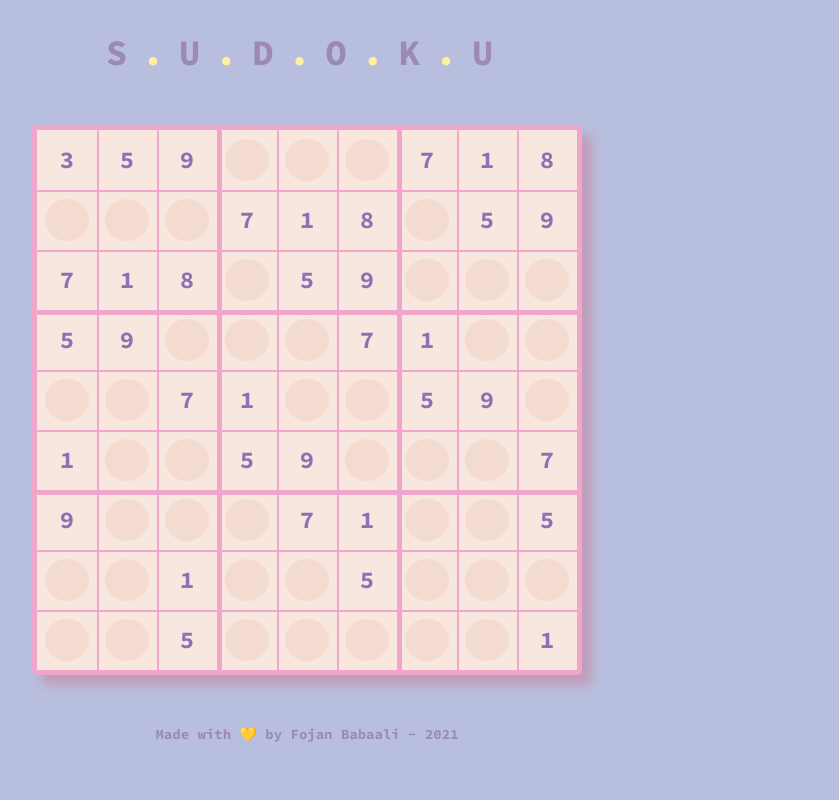
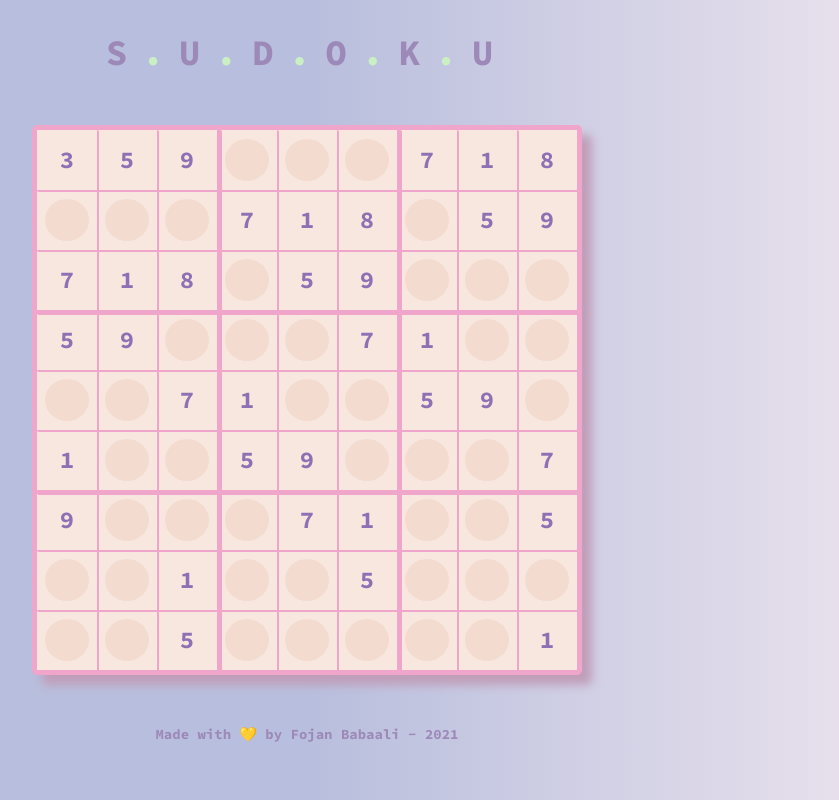
Before and after one commit to fojanb/fudoku-js, a plain HTML site: page index.html in a window 1280 px wide. Shown: the whole page, without its empty margins (333-1172 px from the left). Drawn offline with Linux system fonts and the light colour scheme.

Commit message:
Update styles.css

```diff
--- a/styles.css
+++ b/styles.css
@@ -1,5 +1,6 @@
 body {
-  background-color: #b8bedd;
+  /* background-color: #b8bedd; */
+  background-image: linear-gradient(to right, #B8BEDD 50%, #F0E6EF 100%);
   color: #8c71b4;
   font-size: 1.5em;
   font-family: "Source Code Pro", monospace;
@@ -10,7 +11,7 @@ h2 {
   letter-spacing: 15px;
 }
 h2 > span {
-  color: #ffef9f;
+  color: #c9efc3;
 }
 .board {
   display: grid;
@@ -74,4 +75,5 @@ h2 > span {
 }
 .field:hover {
   background-color: #c9efc3;
+  border:2px dashed #06d6a0;
 }
```
